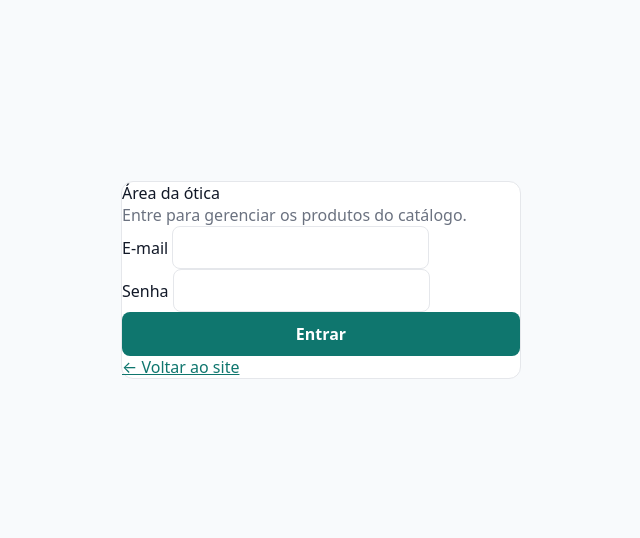
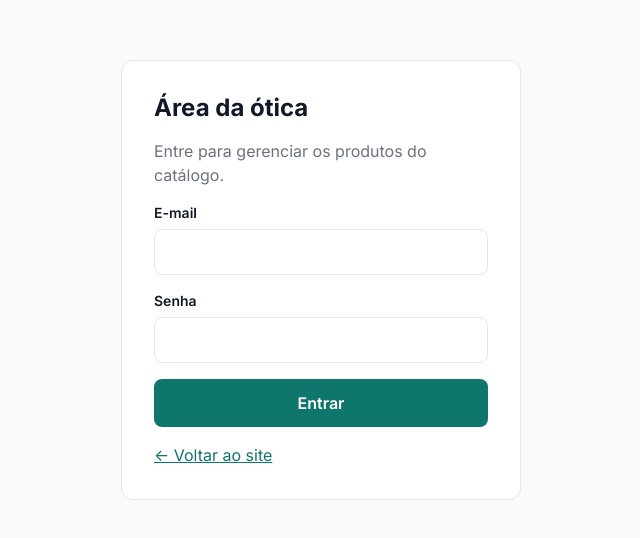
Before and after one commit to Perkelion/kat-otica-catalogo, an Angular app: page /admin/login in a window 1280 px wide. Shown: the part 120-658 px from the top of the page, without its empty margins (319-959 px from the left). Built offline with nearby package versions, Linux system fonts and the light colour scheme; no server answers.

Commit message:
Limpa estilos globais e remove app.css

```diff
--- a/src/app/app.ts
+++ b/src/app/app.ts
@@ -4,7 +4,6 @@ import { RouterOutlet } from '@angular/router';
 @Component({
   imports: [RouterOutlet],
   selector: 'app-root',
-  styleUrl: './app.css',
   templateUrl: './app.html',
 })
 export class App {}
--- a/src/styles.css
+++ b/src/styles.css
@@ -8,7 +8,30 @@
   --cor-texto: #111827;
   --cor-texto-suave: #6b7280;
   --cor-perigo: #dc2626;
+  --cor-rodape-texto: #9ca3af;
+  --cor-rodape-titulo: #e5e7eb;
+  --cor-rodape-borda: #374151;
+  --cor-admin-nav: #d1d5db;
+
+  --espaco-1: 4px;
+  --espaco-2: 8px;
+  --espaco-3: 12px;
+  --espaco-4: 16px;
+  --espaco-5: 20px;
+  --espaco-6: 24px;
+  --espaco-8: 32px;
+  --espaco-10: 40px;
+  --espaco-16: 64px;
+  --raio-sm: 8px;
   --raio: 12px;
+  --raio-full: 999px;
+
+  --fonte: 'Inter', system-ui, -apple-system, 'Segoe UI', Roboto, sans-serif;
+  --texto-h1: 700 2rem/1.25 var(--fonte);
+  --texto-h2: 700 1.5rem/1.25 var(--fonte);
+  --texto-rotulo: 600 0.875rem/1.4 var(--fonte);
+  --texto-pequeno: 400 0.875rem/1.5 var(--fonte);
+  --texto-sobretitulo: 600 0.75rem/1.4 var(--fonte);
 }
 
 *,
@@ -19,14 +42,18 @@
 
 body {
   margin: 0;
-  font-family:
-    system-ui,
-    -apple-system,
-    'Segoe UI',
-    Roboto,
-    sans-serif;
+  font-family: var(--fonte);
+  line-height: 1.5;
   background: var(--cor-fundo);
   color: var(--cor-texto);
+}
+
+h1 {
+  font: var(--texto-h1);
+}
+
+h2 {
+  font: var(--texto-h2);
 }
 
 img {
@@ -41,10 +68,10 @@ input,
 select,
 textarea {
   font: inherit;
-  padding: 0.6rem 0.75rem;
+  padding: 10px var(--espaco-3);
   border: 1px solid var(--cor-borda);
-  border-radius: 8px;
-  background: #fff;
+  border-radius: var(--raio-sm);
+  background: var(--cor-superficie);
 }
 
 input:focus,
@@ -58,20 +85,20 @@ textarea:focus {
   width: 100%;
   max-width: 1200px;
   margin-inline: auto;
-  padding-inline: 1rem;
+  padding-inline: var(--espaco-4);
 }
 
 .secao {
-  padding-block: 2.5rem;
+  padding-block: var(--espaco-10);
 }
 
 .btn {
   display: inline-block;
-  padding: 0.7rem 1.4rem;
+  padding: var(--espaco-3) var(--espaco-6);
   border: none;
-  border-radius: 8px;
+  border-radius: var(--raio-sm);
   background: var(--cor-primaria);
-  color: #fff;
+  color: var(--cor-superficie);
   font: inherit;
   font-weight: 600;
   text-align: center;
@@ -101,15 +128,60 @@ textarea:focus {
 .grid-produtos {
   display: grid;
   grid-template-columns: repeat(auto-fill, minmax(220px, 1fr));
-  gap: 1.25rem;
+  gap: var(--espaco-5);
 }
 
 .vazio {
   color: var(--cor-texto-suave);
   text-align: center;
-  padding: 2rem 0;
+  padding: var(--espaco-8) 0;
 }
 
 .erro {
   color: var(--cor-perigo);
 }
+
+.campo {
+  display: flex;
+  flex-direction: column;
+  gap: 6px;
+  font: var(--texto-rotulo);
+}
+
+.campo input,
+.campo select,
+.campo textarea {
+  font: 400 1rem/1.5 var(--fonte);
+}
+
+.campo small {
+  font: var(--texto-pequeno);
+  color: var(--cor-texto-suave);
+}
+
+.campo small.erro {
+  color: var(--cor-perigo);
+}
+
+.tag {
+  display: inline-block;
+  padding: 2px var(--espaco-2);
+  border-radius: var(--raio-full);
+  background: var(--cor-primaria);
+  color: var(--cor-superficie);
+  font: 500 0.6875rem/1.4 var(--fonte);
+}
+
+.link-perigo {
+  background: none;
+  border: none;
+  padding: 0;
+  color: var(--cor-perigo);
+  font: inherit;
+  font-weight: 600;
+  cursor: pointer;
+}
+
+.link-perigo:hover {
+  text-decoration: underline;
+}
```
Also changed, not shown: src/app/app.css (deleted).
